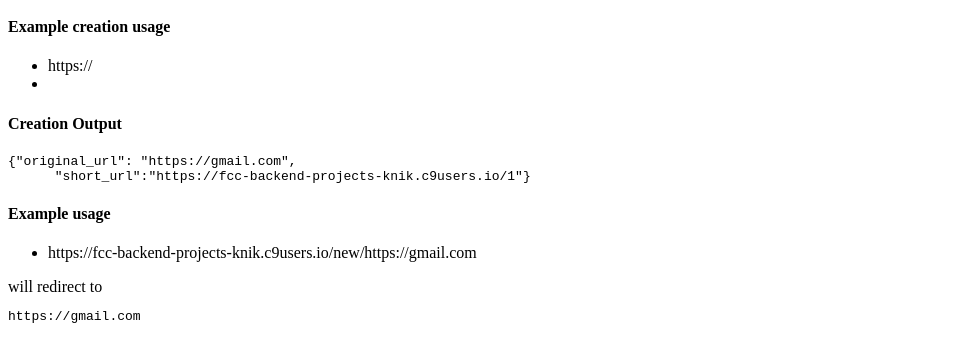
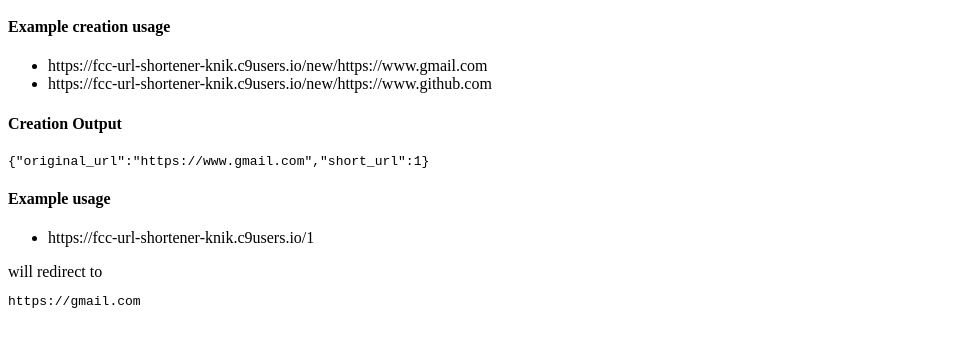
Before and after one commit to nikrb/fcc-shorty, a website: page public/index.html in a window 1280 px wide. Shown: the part 137-498 px from the top of the page, without its empty margins (0-968 px from the left). Drawn offline with Linux system fonts and the light colour scheme.

Commit message:
add example usage to index html

```diff
--- a/public/index.html
+++ b/public/index.html
@@ -16,15 +16,14 @@
     </ol>
     <h4>Example creation usage</h4>
     <ul>
-      <li>https://</li>
-      <li></li>
+      <li>https://fcc-url-shortener-knik.c9users.io/new/https://www.gmail.com</li>
+      <li>https://fcc-url-shortener-knik.c9users.io/new/https://www.github.com</li>
     </ul>
     <h4>Creation Output</h4>
-    <pre>{"original_url": "https://gmail.com",
-      "short_url":"https://fcc-backend-projects-knik.c9users.io/1"}</pre>
+    <pre>{"original_url":"https://www.gmail.com","short_url":1}</pre>
     <h4>Example usage</h4>
     <ul>
-      <li>https://fcc-backend-projects-knik.c9users.io/new/https://gmail.com</li>
+      <li>https://fcc-url-shortener-knik.c9users.io/1</li>
     </ul>
     will redirect to <pre>https://gmail.com</pre>
   </body>
```
